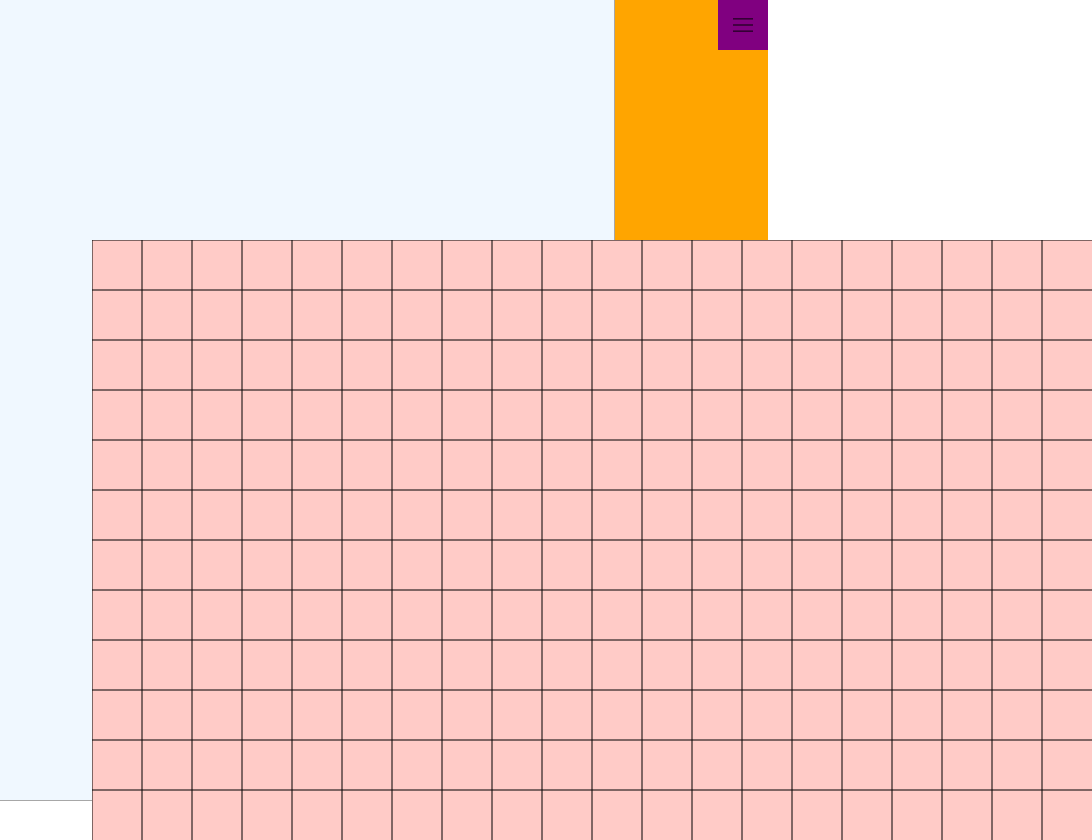
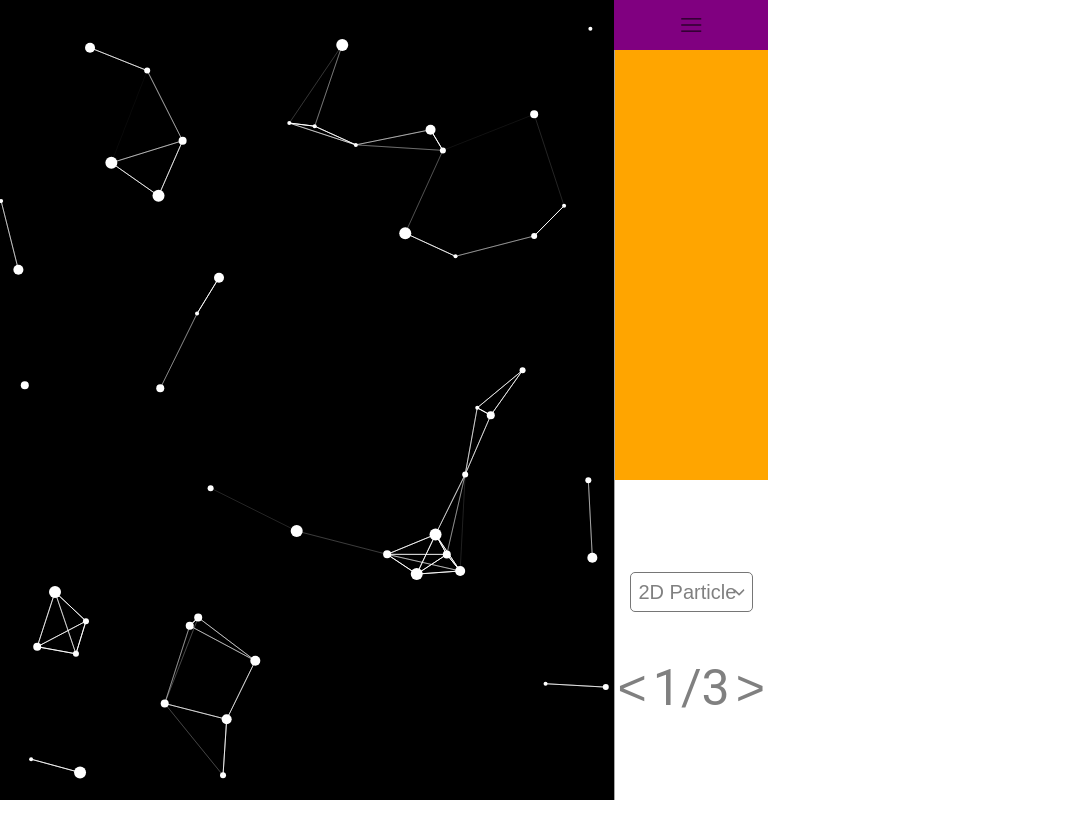
Before and after one commit to JimLeeWeiMin/jimleeweimin.github.io, an Angular app: page /pages/ScatterStuff in a window 768 px wide. Shown: the whole page, 1092 px wide, since content can reach past the window. After the commit the page ends 800 px from the top, so only its background shows below. Built offline with nearby package versions, Linux system fonts and the light colour scheme.

Commit message:
Modify the ui navbar for tablet

```diff
--- a/src/app/components/sidenav/sidenav.component.css
+++ b/src/app/components/sidenav/sidenav.component.css
@@ -88,7 +88,7 @@
         display: inline-block;
         position: absolute;
 
-        width: 50px;
+        width: 20%;
         height: 50px;
         /* top: 20px; */
         right:0px;
--- a/src/app/pages/scatter-stuff/scatter-stuff.component.ts
+++ b/src/app/pages/scatter-stuff/scatter-stuff.component.ts
@@ -12,7 +12,7 @@ export class ScatterStuffComponent implements OnInit {
 
   iconArrowDown = faAngleDown;
 
-  num: number = 3;
+  num: number = 1;
   currentMax: number = 3;
 
   name:string = "";
```
Also changed, not shown: 3 other files (tests, documents, lock files or other folders).
